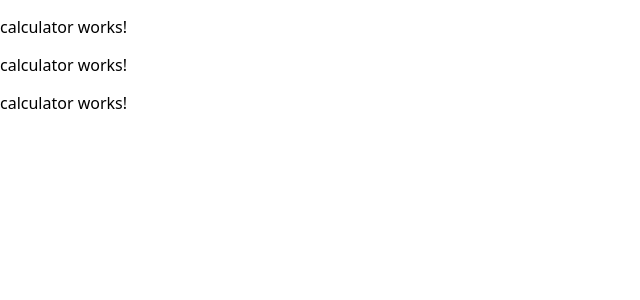
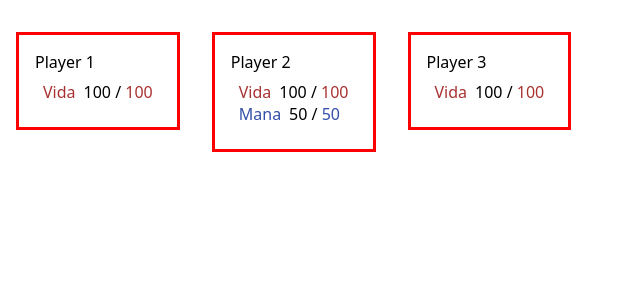
Before and after one commit to GuillermoLL/Custom_Calculator, an Angular app: page / in a window 1280 px wide. Shown: the top 300 px of the page, without its empty margins (0-640 px from the left). Built offline with nearby package versions, Linux system fonts and the light colour scheme.

Commit message:
first desing of calculator component

```diff
--- a/src/app/app.component.html
+++ b/src/app/app.component.html
@@ -1,3 +1,5 @@
-<app-board />
+<section>
+    <app-board />
+</section>
 
 <!-- <router-outlet></router-outlet> -->
--- /dev/null
+++ b/src/app/components/calculator/calculator.component.scss
@@ -0,0 +1,28 @@
+.calculator {
+    margin: 2rem 1rem;
+    padding: 1rem 1rem;
+    border: 0.2rem solid red;
+
+    .header {}
+
+    .elements {
+        margin: 0.5rem 0.5rem;
+
+        .info {
+            display: flex;
+            gap: 0.5rem;
+        }
+
+        .name {}
+
+        .result {}
+    }
+
+    .operation {}
+
+    .keys {
+        .calculator-key {}
+
+        .custom-key {}
+    }
+}
--- a/src/app/components/calculator/calculator.component.ts
+++ b/src/app/components/calculator/calculator.component.ts
@@ -1,20 +1,77 @@
-import { Component, Input, OnInit } from '@angular/core';
-import { Calculator } from './calculator.type';
+import { ChangeDetectionStrategy, Component, input, OnInit } from '@angular/core';
+import { NgOptimizedImage } from '@angular/common';
+import { Calculator, Entity, Operation, Operator } from './calculator.type';
 
 @Component({
   selector: 'app-calculator',
   standalone: true,
-  imports: [],
+  changeDetection: ChangeDetectionStrategy.OnPush,
+  imports: [NgOptimizedImage],
+  styleUrl: './calculator.component.scss',
   template: `
-    <p>
-      calculator works!
-    </p>
+    @let calculator = data();
+      @if (calculator) {
+        <div class="calculator">
+          <!-- Calculator Header -->
+          <div class="header">
+            {{calculator.name}}
+          </div>
+
+          <!-- Calculator Body -->
+          <div class="body">
+
+            <!-- ************************************ -->
+            <!-- * Entity to operate ************** -->
+            <!-- ************************************ -->
+            <div class="elements">
+              @for (entity of calculator.entity; track entity.id) {
+                <div class="info">
+                  <!-- <img> -->
+                  <span class="name" [style.color]="entity.color">{{ entity.name }}</span>
+                  <div class="result">
+                    <span class="current">{{ entity.resultCurrent }} / </span>
+                    <span class="default" [style.color]="entity.color"> {{ entity.resultDefault }}</span>
+                  </div>
+                </div>
+              }
+            </div>
+
+            @if( entitySelected ){
+              <!-- ************************************ -->
+              <!-- * Operation ************************ -->
+              <!-- ************************************ -->
+              <div class="operation">
+                <p>{{ entitySelected.resultCurrent }} {{ operatorSelected }}  {{ numberToApply }}</p>
+              </div>
+
+              <!-- ************************************ -->
+              <!-- * Keys ***************************** -->
+              <!-- ************************************ -->
+              <div class="keys">
+                <!-- Default calculators keys -->
+                <div class="calculator-key"></div>
+
+                <!-- Customs keys -->
+                  @for (customOperation of entitySelected.customOperations; track $index) {
+                    <p class="custom-key" [style.color]="customOperation.color">
+                      {{ customOperation.operator }} {{ customOperation.numberToApply }}
+                    </p>
+                  }
+              </div>
+            }
+          </div>
+        </div>
+      }
   `,
-  styles: ``
 })
 
 export class CalculatorComponent implements OnInit {
-  @Input() data!: Calculator
+
+  data = input.required<Calculator>();
+
+  entitySelected?: Entity;
+  operatorSelected?: Operator;
+  numberToApply?: number;
 
   constructor() { }
 
--- a/src/app/components/calculator/calculator.type.ts
+++ b/src/app/components/calculator/calculator.type.ts
@@ -1,17 +1,45 @@
+export enum Icon {
+    HEART = 'heart',
+    THUNDER = 'thunder',
+    SPARKLE = 'sparkle',
+}
+
+export enum Operator {
+    SUM = '+',
+    SUBTRACTION = '-',
+    MULTIPLICATION = '*',
+    DIVISION = '/',
+}
+
+export enum Color {
+    RED = '#a83232',
+    BLUE = '#324ea8',
+    YELLOW = '#c0c23a',
+    ORANGE = '#a85b32',
+    GREEN = '#36a832',
+    PURPLE = '#8732a8',
+    WHITE = '#ffffff',
+    BLACK = '#292b2e',
+}
+
 export type Calculator = {
     id: number
     name: string
-    element: {
-        id: number
-        name: string
-        icon?: 'heart' | 'thunder' | 'sparkle' | Blob
-        color: string
-        resultDefault: number
-        resultActual: number
-        customOperations: {
-            operator: '+' | '-' | 'x' | '/'
-            numberToApply: number
-            color: string,
-        }[]
-    }[]
+    entity: Entity[]
 }
+
+export type Entity = {
+    id: number
+    name: string
+    icon?: Icon | Blob | string
+    color: Color
+    resultDefault: number
+    resultCurrent: number
+    customOperations: Operation[]
+}
+
+export type Operation = {
+    operator: Operator
+    numberToApply: number
+    color: Color
+}
--- /dev/null
+++ b/src/app/components/calculator/index.ts
@@ -0,0 +1,2 @@
+export * from './calculator.component';
+export * from './calculator.type';
--- /dev/null
+++ b/src/app/components/index.ts
@@ -0,0 +1 @@
+export * from './calculator';
--- a/src/app/pages/board/board.component.ts
+++ b/src/app/pages/board/board.component.ts
@@ -1,76 +1,77 @@
-import { Component } from '@angular/core';
-import { CalculatorComponent } from "../../components/calculator/calculator.component";
-import { Calculator } from '../../components/calculator/calculator.type';
+import { ChangeDetectionStrategy, Component } from '@angular/core';
+import { Calculator, CalculatorComponent, Color, Icon, Operator } from '../../components';
 
 @Component({
   selector: 'app-board',
   standalone: true,
   imports: [CalculatorComponent],
+  changeDetection: ChangeDetectionStrategy.OnPush,
   template: `
-    @for (calculator of calculators; track calculator.id) {
-      <section>
-        <app-calculator [data]="calculator"/>
-      </section>
-    }
-  `,
+    <article [style.display]="'flex'">
+      @for (calculator of calculators; track calculator.id) {
+          <app-calculator [data]="calculator"/>
+        }
+    </article>
+    `,
   styles: ``
 })
 export class BoardComponent {
   calculators: Calculator[] = [{
     id: 1,
     name: 'Player 1',
-    element: [{
+    entity: [{
       id: 1,
-      name: 'Life',
-      color: 'red',
-      icon: 'heart',
+      name: 'Vida',
+      color: Color.RED,
+      icon: Icon.HEART,
       resultDefault: 100,
-      resultActual: 100,
+      resultCurrent: 100,
       customOperations: []
     }]
   },
   {
     id: 2,
     name: 'Player 2',
-    element: [{
+    entity: [{
       id: 1,
-      name: 'Life',
-      color: 'red',
-      icon: 'heart',
+      name: 'Vida',
+      color: Color.RED,
+      icon: new Blob(),
       resultDefault: 100,
-      resultActual: 100,
+      resultCurrent: 100,
       customOperations: []
     },
     {
       id: 2,
       name: 'Mana',
-      color: 'blue',
+      color: Color.BLUE,
       resultDefault: 50,
-      resultActual: 50,
+      resultCurrent: 50,
       customOperations: []
     }]
   },
   {
     id: 3,
     name: 'Player 3',
-    element: [{
+    entity: [{
       id: 1,
-      name: 'Life',
-      color: 'red',
-      icon: 'heart',
+      name: 'Vida',
+      color: Color.RED,
+      icon: new Blob(),
       resultDefault: 100,
-      resultActual: 100,
+      resultCurrent: 100,
       customOperations: [
         {
-          operator: '+',
+          operator: Operator.SUM,
           numberToApply: 500,
-          color: 'green',
+          color: Color.GREEN,
         },
         {
-          operator: '-',
+          operator: Operator.SUBTRACTION,
           numberToApply: 500,
-          color: 'red',
-        }]
+          color: Color.RED,
+        }
+      ]
     }]
   }]
 }
```
Also changed, not shown: src/app/components/add-calculator-form/add-calculator-form.component.ts (added, +17 -0 lines), src/app/components/add-calculator-form/add-calculator-form.component.scss (added).
